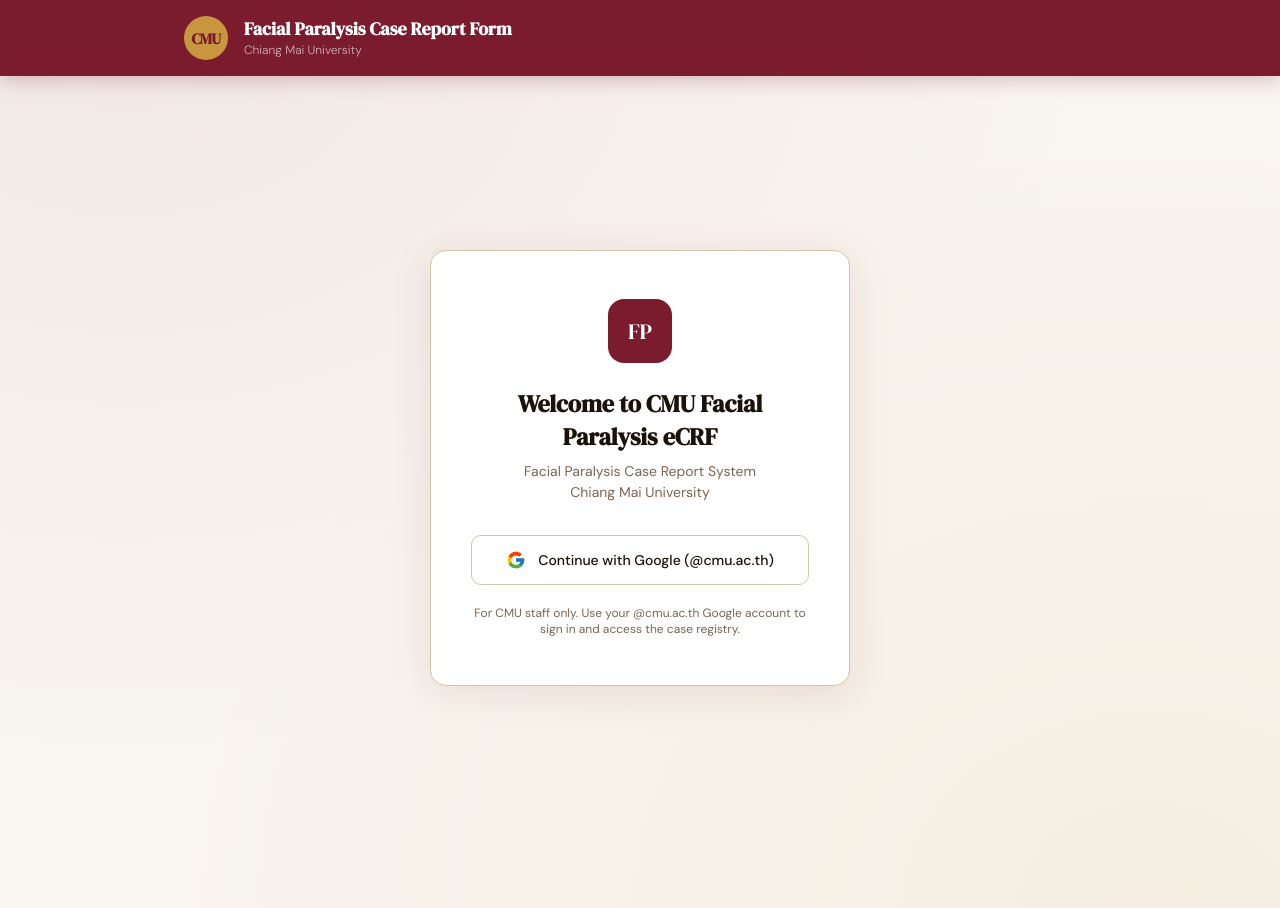
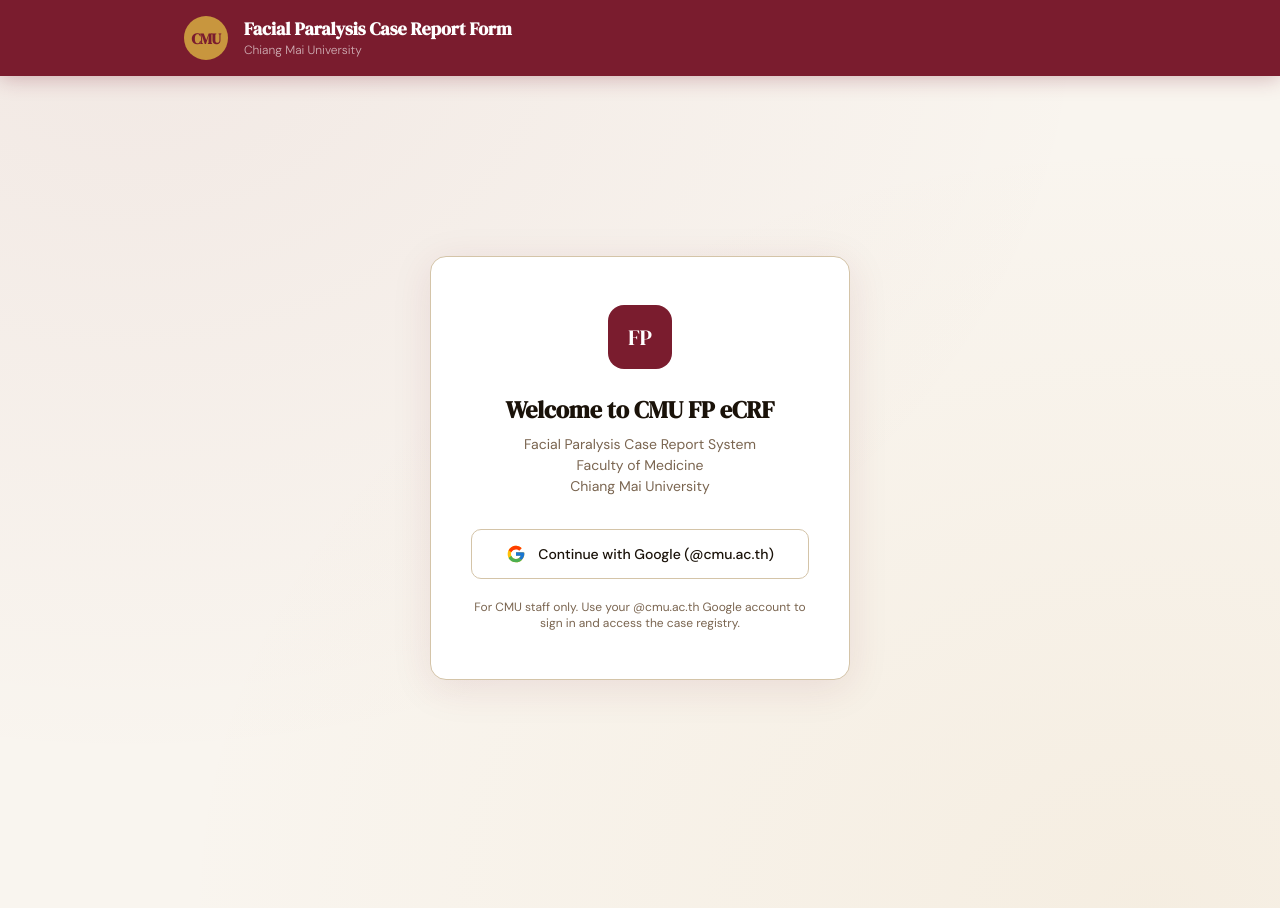
Before and after one commit to littlerock88/cmu-fp-ecrf, a plain HTML site: page index.html in a window 1280 px wide. Drawn offline with Linux system fonts and the light colour scheme.

Commit message:
Add files via upload

```diff
--- a/index.html
+++ b/index.html
@@ -704,8 +704,8 @@
   <div id="login-screen">
     <div class="login-card">
       <div class="login-logo">FP</div>
-      <h2>Welcome to CMU Facial Paralysis eCRF</h2>
-      <p>Facial Paralysis Case Report System<br>Chiang Mai University</p>
+      <h2>Welcome to CMU FP eCRF</h2>
+      <p>Facial Paralysis Case Report System<br>Faculty of Medicine<br>Chiang Mai University</p>
       <button class="google-btn" onclick="loginWithGoogle()">
         <svg class="google-icon" viewBox="0 0 48 48">
           <path fill="#FFC107" d="M43.6 20.1H42V20H24v8h11.3C33.7 32.7 29.3 36 24 36c-6.6 0-12-5.4-12-12s5.4-12 12-12c3.1 0 5.8 1.2 7.9 3.1l5.7-5.7C34.5 6.5 29.5 4 24 4 12.9 4 4 12.9 4 24s8.9 20 20 20 20-8.9 20-20c0-1.3-.1-2.6-.4-3.9z"/>
```
